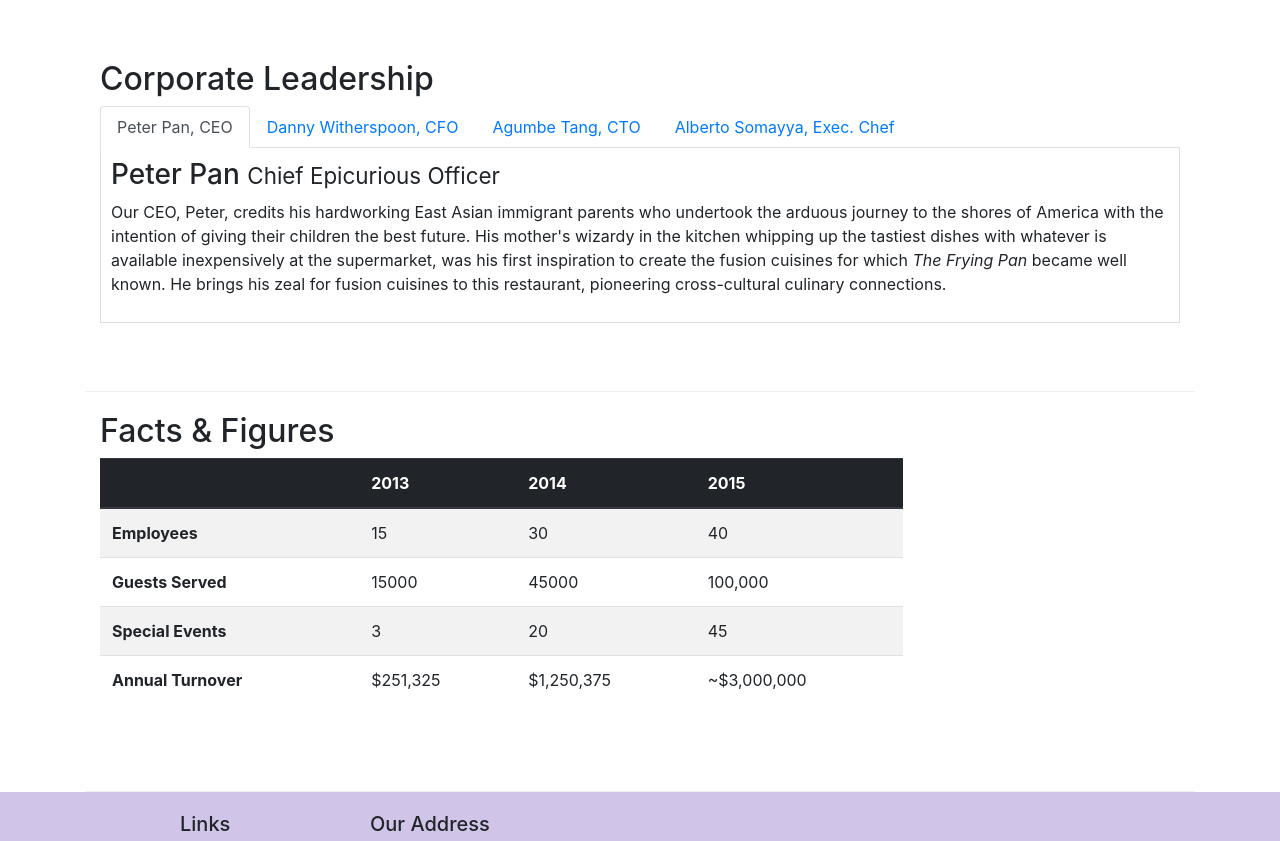
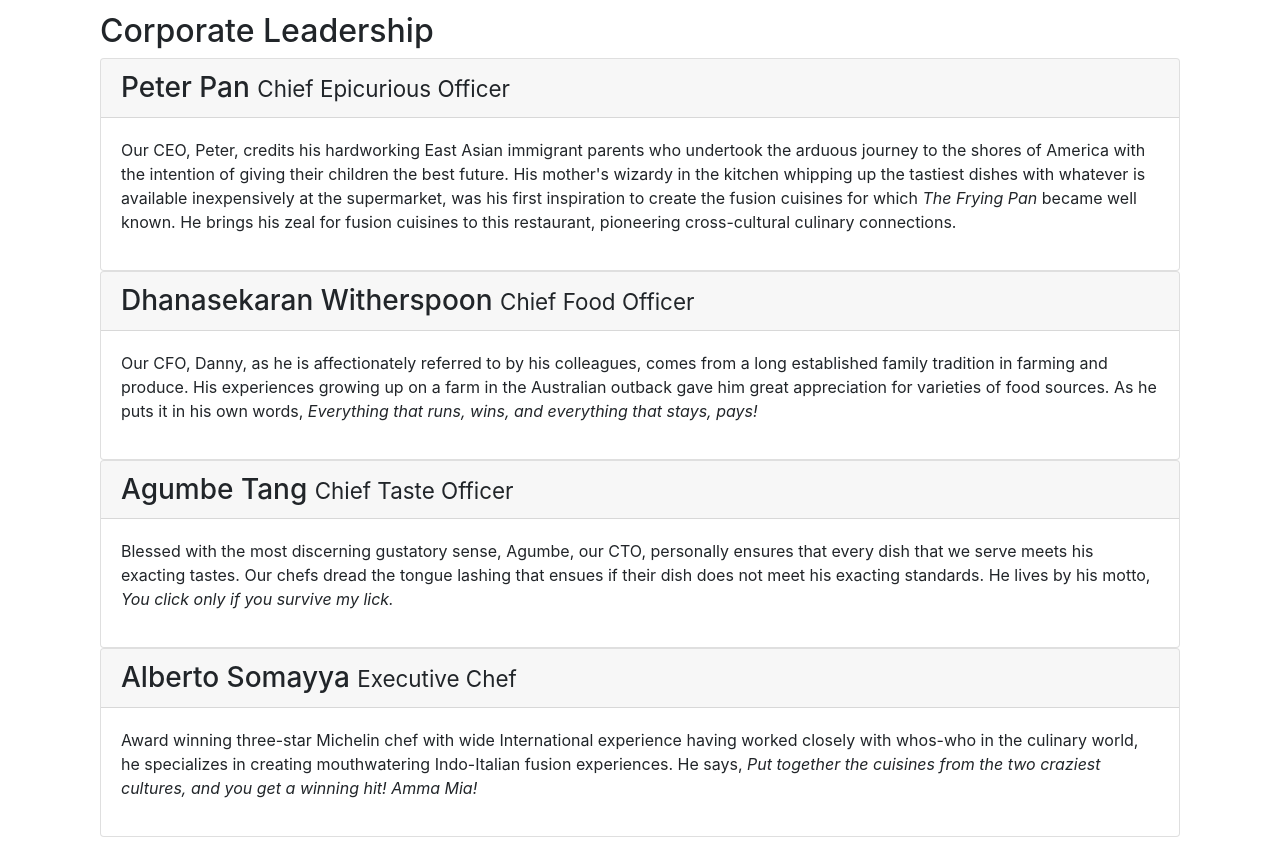
Before and after one commit to joanagazulli/bootstrap, a website: page aboutus.html in a window 1280 px wide. Shown: the part 920-1761 px from the top of the page. Drawn offline with nearby package versions, Linux system fonts and the light colour scheme.

Commit message:
Accordion

```diff
--- a/aboutus.html
+++ b/aboutus.html
@@ -97,45 +97,55 @@
         <div class="row row-content align-items-center">
             <div class="col-12">
                 <h2>Corporate Leadership</h2>
-                <ul class="nav nav-tabs">
-                    <li class="nav-item">
-                        <a href="#peter" class="nav-link active" role="tab" data-toggle="tab" >Peter Pan, CEO</a>
-                    </li>
-                    <li class="nav-item">
-                        <a href="#danny" class="nav-link" role="tab" data-toggle="tab">Danny Witherspoon, CFO</a>
-                    </li>
-                    <li class="nav-item">
-                        <a href="#agumbe" class="nav-link" role="tab" data-toggle="tab">Agumbe Tang, CTO</a>
-                    </li>
-                    <li class="nav-item">
-                        <a href="#alberto" class="nav-link" role="tab" data-toggle="tab">Alberto Somayya, Exec. Chef</a>
-                    </li>
-                </ul>
-                <div class="tab-content">
-                    <div role="tabpanel" class="tab-pane fade show active" id="peter">
-                            <h3>Peter Pan <small>Chief Epicurious Officer</small></h3>
-                            <p class="d-none d-sm-block">Our CEO, Peter, credits his hardworking East Asian immigrant parents who undertook the arduous journey to the shores of America with the intention of giving their children the best future. His mother's wizardy in the kitchen whipping up the tastiest dishes with whatever is available inexpensively at the supermarket, was his first inspiration to create the fusion cuisines for which <em>The Frying Pan</em> became well known. He brings his zeal for fusion cuisines to this restaurant, pioneering cross-cultural culinary connections.</p>
-                    </div>
-                    <div role="tabpanel" class="tab-pane fade" id="danny">
-                    <h3>Dhanasekaran Witherspoon <small>Chief Food Officer</small></h3>
-                    <p class="d-none d-sm-block">Our CFO, Danny, as he is affectionately referred to by his colleagues, comes from a long established family tradition in farming and produce. His experiences growing up on a farm in the Australian outback gave him great appreciation for varieties of food sources. As he puts it in his own words, <em>Everything that runs, wins, and everything that stays, pays!</em></p>
 
-                    </div>
-                    <div class="tab-pane fade" role="tabpanel" id="agumbe">
-                            <h3>Agumbe Tang <small>Chief Taste Officer</small></h3>
-                            <p class="d-none d-sm-block">Blessed with the most discerning gustatory sense, Agumbe, our CTO, personally ensures that every dish that we serve meets his exacting tastes. Our chefs dread the tongue lashing that ensues if their dish does not meet his exacting standards. He lives by his motto, <em>You click only if you survive my lick.</em></p>
+                <div id="accordion">
+                    <div class="card">
+                        <div class="card-header" role="tab" id="peterhead">
+                            <h3 class="mb-0"><a data-toggle="collapse" data-target="#peter">Peter Pan <small>Chief Epicurious Officer</small></a></h3>
+                        </div>
+                        <div class="collapse show" id="peter" data-parent="#accordion">
+                            <div class="card-body">
+                                <p class="d-none d-sm-block">Our CEO, Peter, credits his hardworking East Asian immigrant parents who undertook the arduous journey to the shores of America with the intention of giving their children the best future. His mother's wizardy in the kitchen whipping up the tastiest dishes with whatever is available inexpensively at the supermarket, was his first inspiration to create the fusion cuisines for which <em>The Frying Pan</em> became well known. He brings his zeal for fusion cuisines to this restaurant, pioneering cross-cultural culinary connections.</p>
+                                </div>
+                            </div>
+                        </div>
 
-                    </div>
-                    <div class="tab-pane fade" role="tabpanel" id="alberto">
-                            <h3>Alberto Somayya <small>Executive Chef</small></h3>
-                            <p class="d-none d-sm-block">Award winning three-star Michelin chef with wide International experience having worked closely with whos-who in the culinary world, he specializes in creating mouthwatering Indo-Italian fusion experiences. He says, <em>Put together the cuisines from the two craziest cultures, and you get a winning hit! Amma Mia!</em></p>
 
+                    <div class="card">
+                        <div class="card-header" role="tab" id="dannyhead">
+                            <h3 class="mb-0"><a data-toggle="collapse" data-target="#danny">Dhanasekaran Witherspoon <small>Chief Food Officer</small></a></h3>
+                        </div>
+                        <div role="tabpanel" class="collapse show" id="danny" data-parent="#accordion">
+                            <div class="card-body">
+                                <p class="d-none d-sm-block">Our CFO, Danny, as he is affectionately referred to by his colleagues, comes from a long established family tradition in farming and produce. His experiences growing up on a farm in the Australian outback gave him great appreciation for varieties of food sources. As he puts it in his own words, <em>Everything that runs, wins, and everything that stays, pays!</em></p>
+                            </div>
+                        </div>
                     </div>
 
+                    <div class="card">
+                        <div class="card-header" role="tab" id="agumbehead">
+                            <h3 class="mb-0"><a  data-toggle="collapse" data-target="#agumbe">Agumbe Tang <small>Chief Taste Officer</small></a></h3>
+                        </div>
+                        <div role="tabpanel" class="collapse show" id="agumbe" data-parent="#accordion">
+                            <div class="card-body">
+                                <p class="d-none d-sm-block">Blessed with the most discerning gustatory sense, Agumbe, our CTO, personally ensures that every dish that we serve meets his exacting tastes. Our chefs dread the tongue lashing that ensues if their dish does not meet his exacting standards. He lives by his motto, <em>You click only if you survive my lick.</em></p>
+                            </div>
+                        </div>
+                    </div>
 
-                </div>
+                    <div class="card">
+                        <div class="card-header" role="tab" id="albertohead">
+                            <h3 class="mb-0"><a  data-toggle="collapse" data-target="#alberto">Alberto Somayya <small>Executive Chef</small></a></h3>
+                        </div>
+                        <div role="tabpanel" class="collapse show" id="alberto" data-parent="#accordion">
+                            <div class="card-body">
+                                <p class="d-none d-sm-block">Award winning three-star Michelin chef with wide International experience having worked closely with whos-who in the culinary world, he specializes in creating mouthwatering Indo-Italian fusion experiences. He says, <em>Put together the cuisines from the two craziest cultures, and you get a winning hit! Amma Mia!</em></p>
+                            </div>
+                        </div>
+                    </div>
+               </div>
 
-            </div>
+
        </div>
        <div class="row row-content">
            <div class="col-12 col-sm-9">
```
